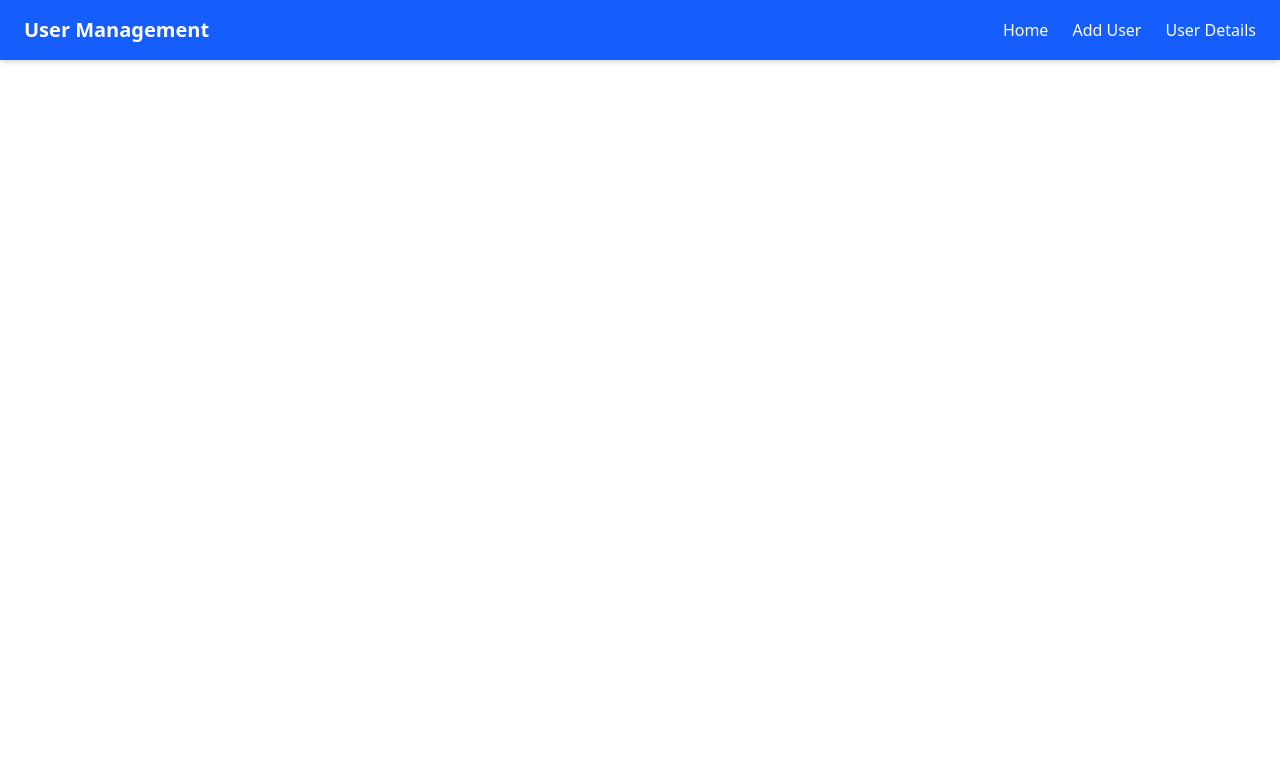
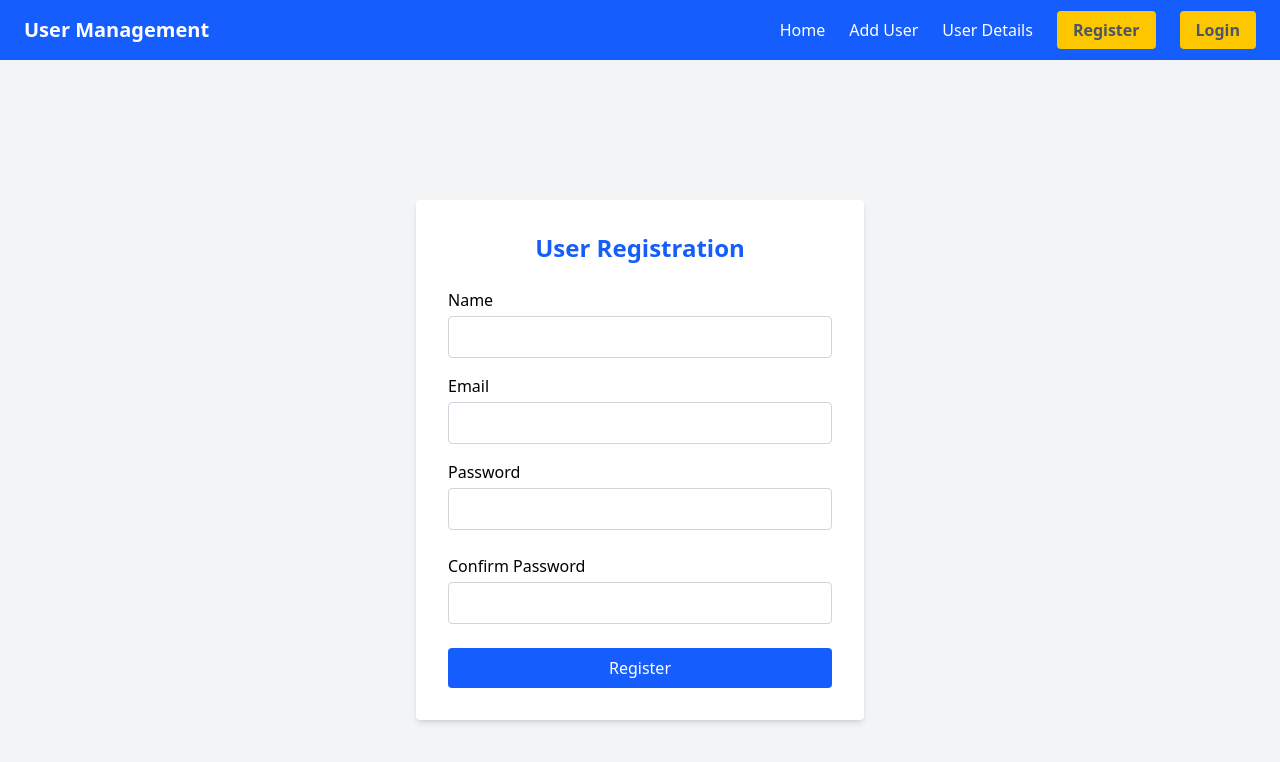
Before and after one commit to Yasintha8/user-management-system, a React (Vite) app in the folder frontend/: page /register in a window 1280 px wide. Shown: the top 762 px of the page. Built offline with nearby package versions, Linux system fonts and the light colour scheme; the HTML template or start-up script is replaced by a standard one.

Commit message:
implemet frontend for register users

```diff
--- a/frontend/package.json
+++ b/frontend/package.json
@@ -14,6 +14,7 @@
     "axios": "^1.11.0",
     "jspdf": "^3.0.1",
     "jspdf-autotable": "^5.0.2",
+    "lucide-react": "^0.525.0",
     "react": "^19.1.0",
     "react-dom": "^19.1.0",
     "react-hot-toast": "^2.5.2",
--- a/frontend/src/App.jsx
+++ b/frontend/src/App.jsx
@@ -5,6 +5,8 @@ import UserDetails  from './components/userDetails'
 import Navbar from './components/navbar'
 import { Toaster } from 'react-hot-toast';
 import UpdateUser from './components/updateUser'
+import Register from './components/register'
+import Login from './components/login'
 
 function App() {
 
@@ -18,6 +20,8 @@ function App() {
         <Route path="/add-user" element={<Adduser />} />
         <Route path="/user-details" element={<UserDetails />} />
         <Route path="/update-user/:id" element={<UpdateUser />} />
+        <Route path="/register" element={<Register />} />
+        <Route path="/login" element={<Login />} />
       </Routes>
     </div>
   )
--- /dev/null
+++ b/frontend/src/components/login.jsx
@@ -0,0 +1,7 @@
+const Login = () => {
+  return (
+    <div>Login</div>
+  )
+}
+
+export default Login
--- a/frontend/src/components/navbar.jsx
+++ b/frontend/src/components/navbar.jsx
@@ -1,28 +1,63 @@
+import { useState } from "react";
 import { Link } from "react-router-dom";
+import { Menu, X } from "lucide-react";
+const Navbar = () => {
+  const [isOpen, setIsOpen] = useState(false);
 
-const Navbar = () => {
+  const toggleMenu = () => setIsOpen(!isOpen);
+
   return (
     <nav className="bg-blue-600 text-white px-6 py-4 shadow-md">
       <div className="container mx-auto flex justify-between items-center">
-        <Link to="/" className="text-xl font-semibold">User Management</Link>
-        <ul className="flex space-x-6">
+        <Link to="/" className="text-xl font-semibold">
+          User Management
+        </Link>
+
+        {/* Mobile Menu Button */}
+        <button onClick={toggleMenu} className="md:hidden focus:outline-none">
+          {isOpen ? <X className="w-6 h-6 cursor-pointer" /> : <Menu className="w-6 h-6 cursor-pointer" />}
+        </button>
+
+        {/* Desktop Menu */}
+        <ul className="hidden md:flex space-x-6">
           <li>
-            <Link to="/mainhome" className="hover:text-yellow-300 transition duration-300">
-              Home
-            </Link>
+            <Link to="/mainhome" className="hover:text-yellow-300 transition duration-300">Home</Link>
           </li>
           <li>
-            <Link to="/add-user" className="hover:text-yellow-300 transition duration-300">
-              Add User
-            </Link>
+            <Link to="/add-user" className="hover:text-yellow-300 transition duration-300">Add User</Link>
           </li>
           <li>
-            <Link to="/user-details" className="hover:text-yellow-300 transition duration-300">
-              User Details
-            </Link>
+            <Link to="/user-details" className="hover:text-yellow-300 transition duration-300">User Details</Link>
+          </li>
+          <li>
+            <Link to="/register" className="text-gray-600 font-semibold bg-yellow-400 px-4 py-2 rounded hover:text-yellow-600 hover:bg-white transition duration-300">Register</Link>
+          </li>
+          <li>
+            <Link to="/login" className="text-gray-600 font-semibold bg-yellow-400 px-4 py-2 rounded hover:text-yellow-600 hover:bg-white transition duration-300">Login</Link>
           </li>
         </ul>
       </div>
+
+      {/* Mobile Dropdown Menu */}
+      {isOpen && (
+        <ul className="md:hidden mt-4 space-y-3 px-4">
+          <li>
+            <Link to="/mainhome" className="block hover:text-yellow-300" onClick={toggleMenu}>Home</Link>
+          </li>
+          <li>
+            <Link to="/add-user" className="block hover:text-yellow-300" onClick={toggleMenu}>Add User</Link>
+          </li>
+          <li>
+            <Link to="/user-details" className="block hover:text-yellow-300" onClick={toggleMenu}>User Details</Link>
+          </li>
+          <li>
+            <Link to="/register" className="block bg-yellow-400 px-4 py-2 rounded hover:text-yellow-600 hover:bg-white transition duration-300" onClick={toggleMenu}>Register</Link>
+          </li>
+          <li>
+            <Link to="/login" className="block bg-yellow-400 px-4 py-2 rounded hover:text-yellow-600 hover:bg-white transition duration-300" onClick={toggleMenu}>Login</Link>
+          </li>
+        </ul>
+      )}
     </nav>
   );
 };
--- /dev/null
+++ b/frontend/src/components/register.jsx
@@ -0,0 +1,121 @@
+import { useState } from "react";
+import { useNavigate } from "react-router-dom";
+import axios from "axios";
+import { toast } from "react-hot-toast";
+
+
+const Register = () => {
+  const [formData, setFormData] = useState({
+    name: "",
+    email: "",
+    password: "",
+    confirmPassword: "",
+  });
+
+  const navigate = useNavigate();
+
+  const handleChange = (e) => {
+    setFormData({
+      ...formData,
+      [e.target.name]: e.target.value
+    });
+  };
+
+  const handleSubmit = async (e) => {
+    e.preventDefault();
+
+    if (formData.password !== formData.confirmPassword) {
+      toast.error("Passwords do not match");
+      return;
+    }
+
+    console.log("Registered User:", formData);
+    // Perform registration logic here
+    try {
+            const response = await axios.post(import.meta.env.VITE_BACKEND_URL + '/api/register',
+              formData
+            );
+            console.log("User Registered successfully :", response.data);
+            toast.success("User Registered successfully");
+            navigate('/login');
+        } catch (error) {
+            console.error(error);
+            toast.error("Unable to Register user");
+        }
+  };
+
+  return (
+    <div className="flex justify-center items-center min-h-screen bg-gray-100 px-4">
+      <form
+        onSubmit={handleSubmit}
+        className="w-full max-w-md bg-white p-8 rounded shadow-md"
+      >
+        <h2 className="text-2xl font-semibold mb-6 text-center text-blue-600">
+          User Registration
+        </h2>
+
+        {/* Name */}
+        <div className="mb-4">
+          <label className="block mb-1 font-medium">Name</label>
+          <input
+            type="text"
+            name="name"
+            required
+            value={formData.name}
+            onChange={handleChange}
+            className="w-full border border-gray-300 rounded px-4 py-2 focus:outline-none focus:ring-2 focus:ring-blue-400"
+          />
+        </div>
+
+        {/* Email */}
+        <div className="mb-4">
+          <label className="block mb-1 font-medium">Email</label>
+          <input
+            type="email"
+            name="email"
+            required
+            value={formData.email}
+            onChange={handleChange}
+            className="w-full border border-gray-300 rounded px-4 py-2 focus:outline-none focus:ring-2 focus:ring-blue-400"
+          />
+        </div>
+
+        {/* Password */}
+        <div className="mb-6">
+          <label className="block mb-1 font-medium">Password</label>
+          <input
+            type="password"
+            name="password"
+            required
+            value={formData.password}
+            onChange={handleChange}
+            className="w-full border border-gray-300 rounded px-4 py-2 focus:outline-none focus:ring-2 focus:ring-blue-400"
+          />
+        </div>
+
+        {/* confirm password */}
+        <div className="mb-6">
+          <label className="block mb-1 font-medium">Confirm Password</label>
+          <input
+            type="password"
+            name="confirmPassword"
+            required
+            value={formData.confirmPassword}
+            onChange={handleChange}
+            className="w-full border border-gray-300 rounded px-4 py-2 focus:outline-none focus:ring-2 focus:ring-blue-400"
+          />
+        </div>
+
+        {/* Submit Button */}
+        <button
+          type="submit"
+          className="w-full bg-blue-600 hover:bg-blue-700 text-white font-medium py-2 px-4 rounded transition duration-300 cursor-pointer"
+        >
+          Register
+        </button>
+      </form>
+    </div>
+  );
+};
+
+export default Register;
```
Also changed, not shown: 1 other file (tests, documents, lock files or other folders).
